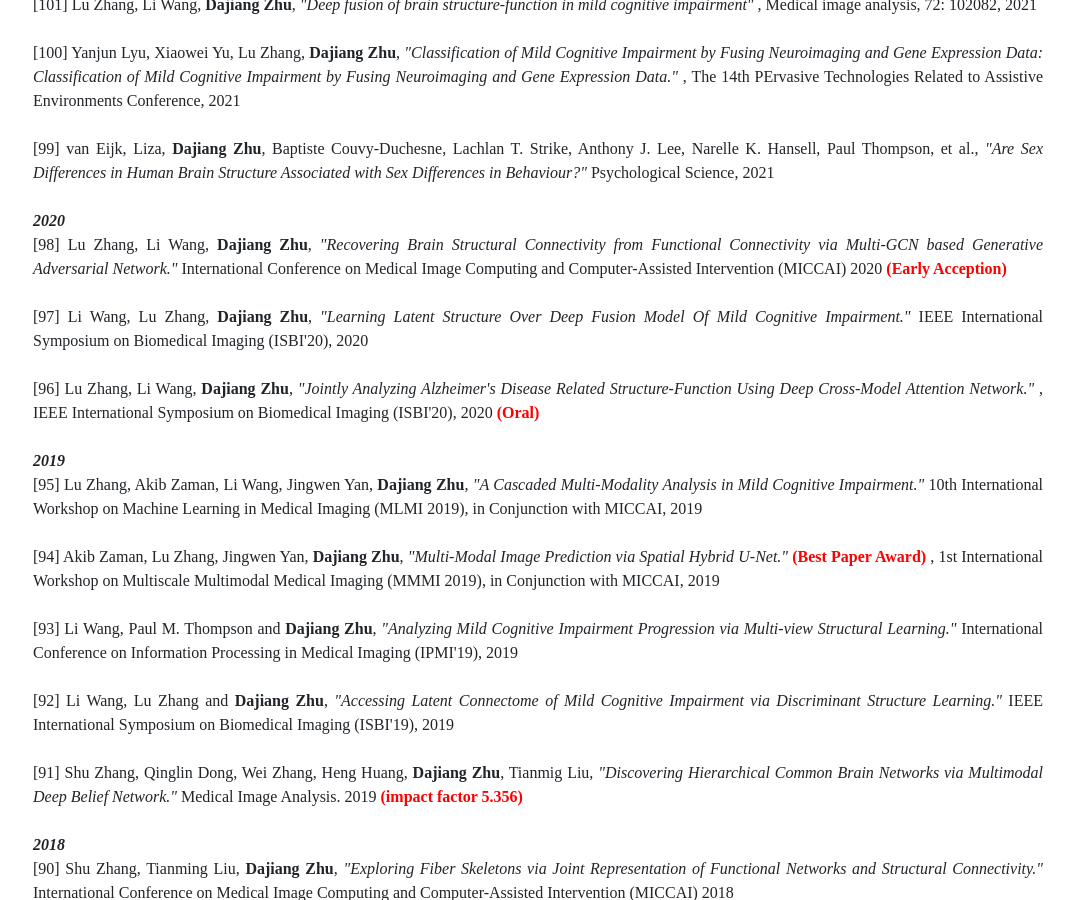
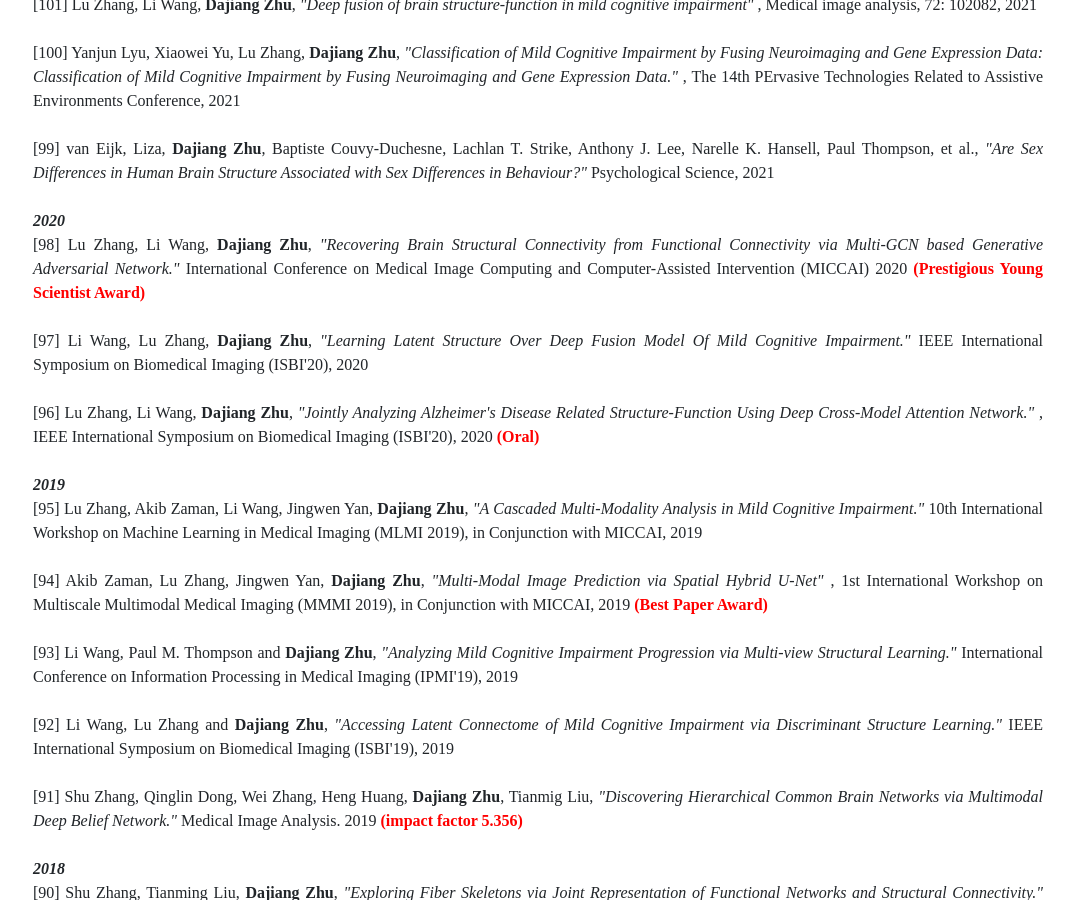
Before and after one commit to Deep-MI/Deep-MI.github.io, a Jekyll site: the page built from publications/index.html, in a window 1280 px wide and 900 px high, scrolled down 7011 px. Shown: the whole window, without its empty margins (122-1196 px from the left). Built offline with Jekyll 4.4.1, drawn with Linux system fonts in a browser that asks for light colours; nearby versions of some CDN libraries; comment, search, counter and statistics services are not loaded.

Commit message:
Update index.html

```diff
--- a/publications/index.html
+++ b/publications/index.html
@@ -210,7 +210,7 @@
                         [121] Fenqiang Zhao, Zhengwang Wu, <strong>Dajiang Zhu</strong>, Tianming Liu, John Gilmore, Weili Lin, Li Wang, Gang Li, Disentangling Site Effects with Cycle-Consistent Adversarial Autoencoder for Multi-site Cortical Data Harmonization, International Conference on Medical Image Computing and Computer-Assisted Intervention (MICCAI), 2023
 <br>
                         <br>
-                        [120] Lu Zhang, Saiyang Na, Tianming Liu, <strong>Dajiang Zhu</strong>, Junzhou Huang, Multimodal Deep Fusion in Hyperbolic Space for Mild Cognitive Impairment Study, International Conference on Medical Image Computing and Computer-Assisted Intervention (MICCAI), 2023
+                        [120] Lu Zhang, Saiyang Na, Tianming Liu, <strong>Dajiang Zhu</strong>, Junzhou Huang, Multimodal Deep Fusion in Hyperbolic Space for Mild Cognitive Impairment Study, International Conference on Medical Image Computing and Computer-Assisted Intervention (MICCAI), 2023 <b style="color:red">(Oral)</b>
 <br>
                         <br>
                         [119] Zhengwang Wu, Jiale Chen, Fengqiang Zhao, Ya Wang, Yue Sun, <strong>Dajiang Zhu</strong>, Tianming Liu, Valerie Jewells, Weili Lin, Li Wang, Gang Li, Weakly Supervised Cerebellar Cortical Surface Parcellation with Self-Visual Representation Learning, International Conference on Medical Image Computing and Computer-Assisted Intervention (MICCAI), 2023
@@ -301,7 +301,7 @@
                         </strong>
                         <br>
                         [98] Lu Zhang, Li Wang, <strong>Dajiang Zhu</strong>, <i>"Recovering Brain Structural Connectivity from Functional Connectivity via Multi-GCN based Generative Adversarial Network."</i>
-                        International Conference on Medical Image Computing and Computer-Assisted Intervention (MICCAI) 2020 <b style="color:red">(Early Acception)</b>
+                        International Conference on Medical Image Computing and Computer-Assisted Intervention (MICCAI) 2020 <b style="color:red">(Prestigious Young Scientist Award)</b>
 <br>
                         <br>
                         [97] Li Wang, Lu Zhang, <strong>Dajiang Zhu</strong>, <i>"Learning Latent Structure Over Deep Fusion Model Of Mild Cognitive Impairment."</i>
@@ -322,11 +322,11 @@
                         <br>
                         [94] Akib Zaman, Lu Zhang, Jingwen Yan, <strong>Dajiang Zhu</strong>,
                         <i>
-                            "Multi-Modal Image Prediction via Spatial Hybrid U-Net."
+                            "Multi-Modal Image Prediction via Spatial Hybrid U-Net"
                             </i>
-                                <b style="color:red">(Best Paper Award)</b>
+
                             ,
-                        1st International Workshop on Multiscale Multimodal Medical Imaging (MMMI 2019), in Conjunction with MICCAI, 2019
+                        1st International Workshop on Multiscale Multimodal Medical Imaging (MMMI 2019), in Conjunction with MICCAI, 2019 <b style="color:red">(Best Paper Award)</b>
 <br>
                         <br>
                         [93] Li Wang, Paul M. Thompson and <strong>Dajiang Zhu</strong>, <i>"Analyzing Mild Cognitive Impairment Progression via Multi-view Structural Learning."</i>
```
